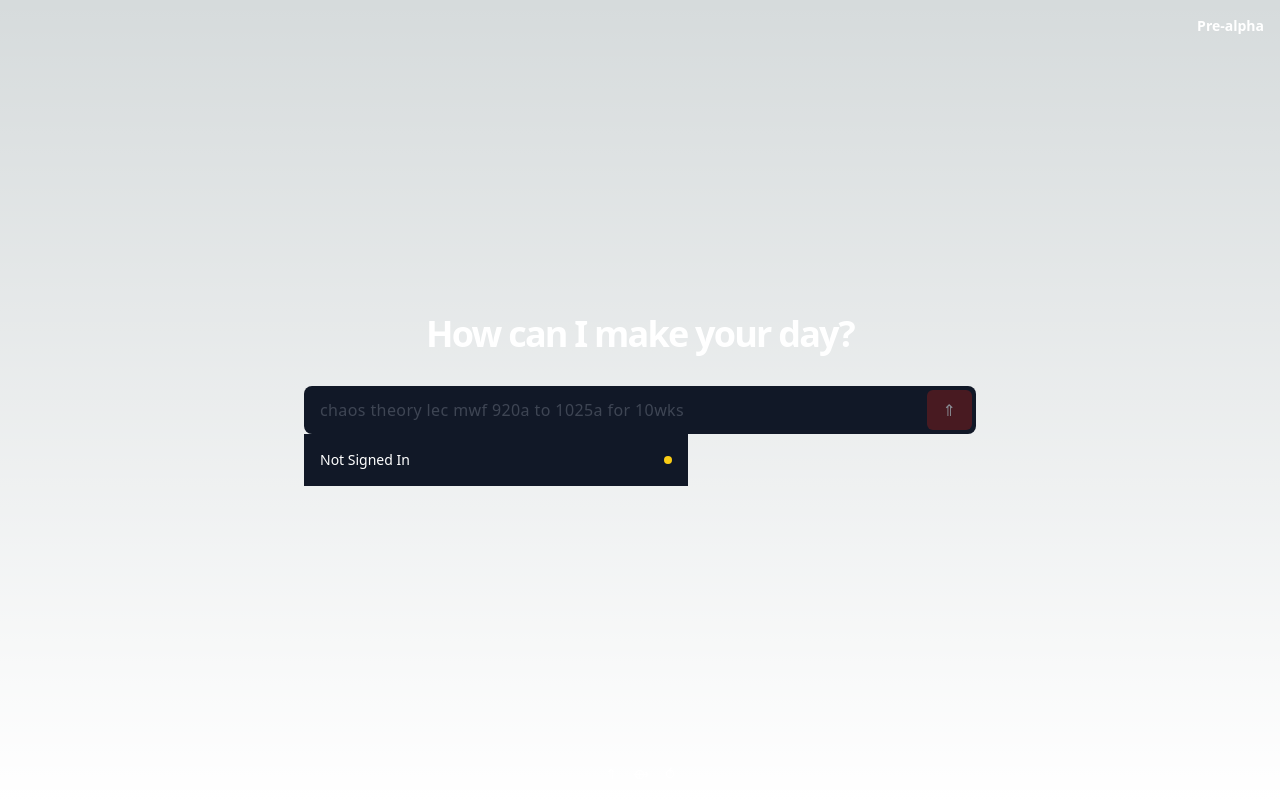
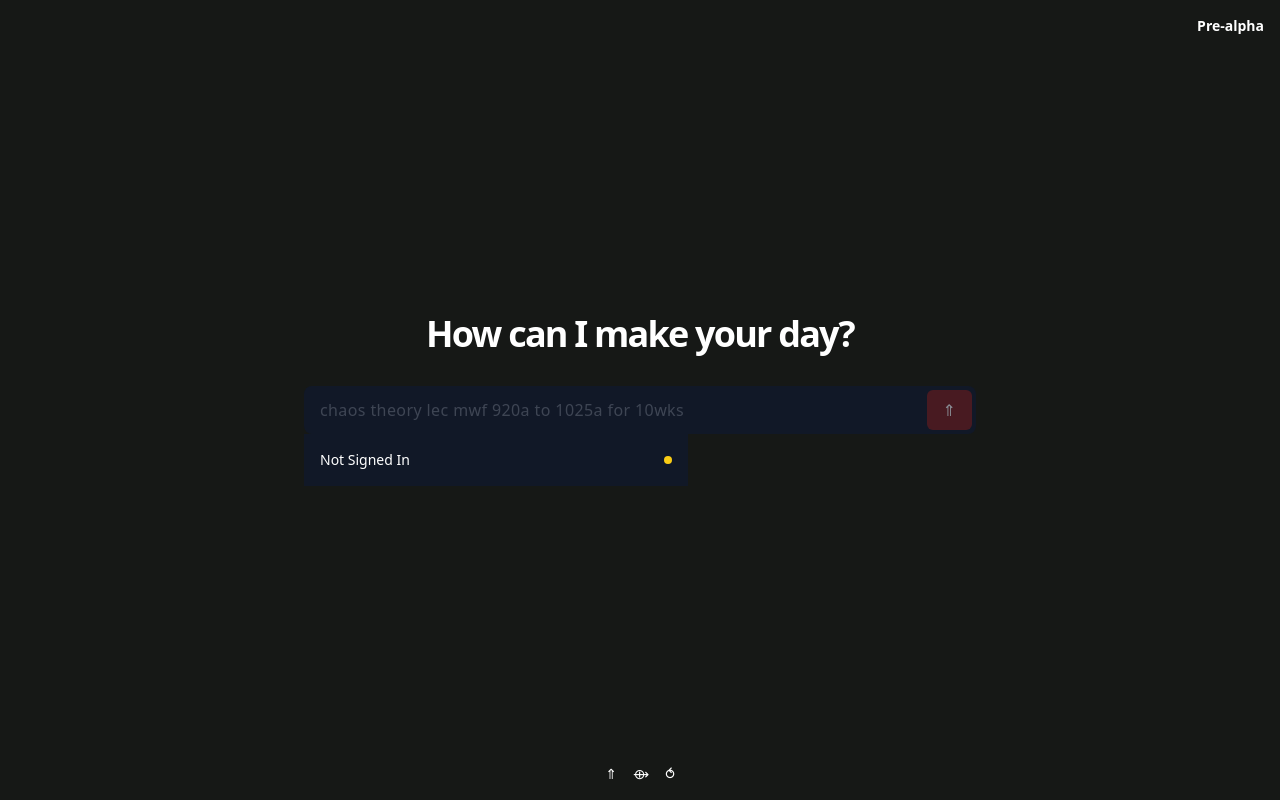
Before and after one commit to vznh/boo, a Next.js app: page / in a window 1280 px wide. Built offline with nearby package versions, Linux system fonts and the light colour scheme; no server answers; a web font is replaced by a local one.

Commit message:
add: changed bg

```diff
--- a/src/components/ContentContainer.tsx
+++ b/src/components/ContentContainer.tsx
@@ -3,7 +3,7 @@ import { ReactNode, FC } from "react"
 
 const ContentContainer: FC<{ children: ReactNode }> = ({ children }) => {
   return (
-    <div className="cursor-crosshair">
+    <div className="cursor-crosshair bg-[#161816]">
       {children}
     </div>
   )
```
